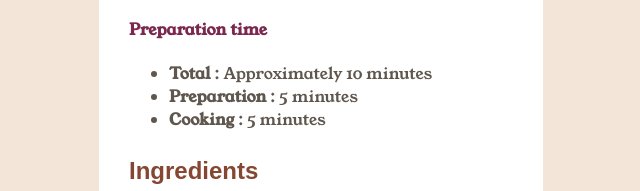
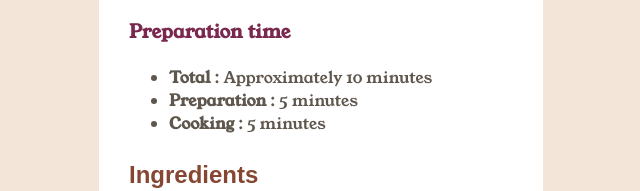
Before and after one commit to goncho09/recibe-page, a plain HTML site: page index.html in a window 1280 px wide. Shown: the part 451-642 px from the top of the page, 319-959 px from the left. Drawn offline with Linux system fonts and the light colour scheme; a web font is replaced by a local one.

Commit message:
fix h4.html

```diff
--- a/index.html
+++ b/index.html
@@ -34,7 +34,7 @@
             <p> An easy and quick dish, perfect for any meal. This classic omelette combines beaten eggs cooked
                 to perfection, optionally filled with your choice of cheese, vegetables, or meats.</p>
 
-            <h4 style="margin: 5px 0;color: hsl(332, 51%, 32%);">Preparation time</h4>
+            <h3 style="margin: 5px 0;color: hsl(332, 51%, 32%);">Preparation time</h3>
 
             <ul>
                 <li> <b>Total</b> : Approximately 10 minutes</li>
```
